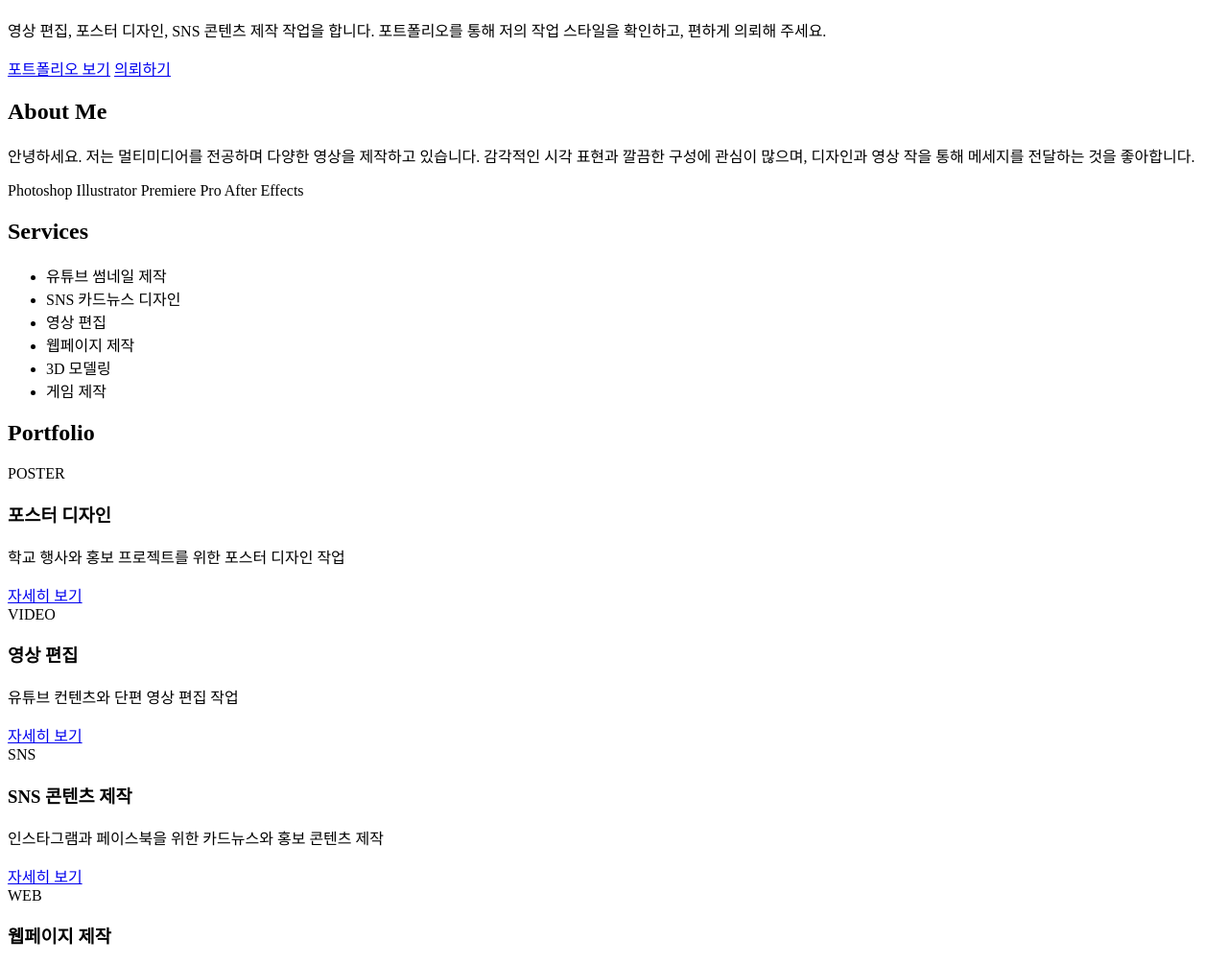
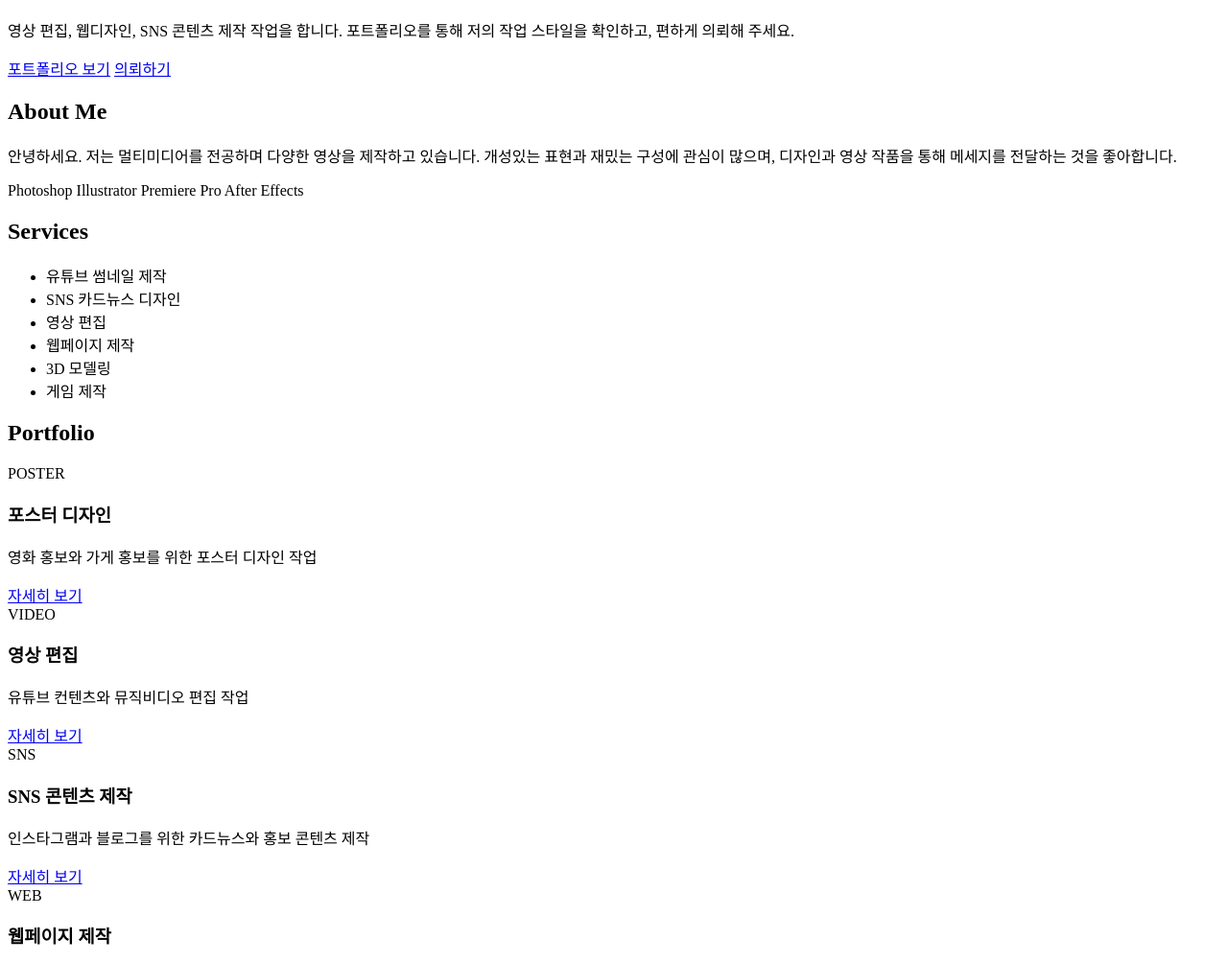
Before and after one commit to chaehyeon1007/myportfolio, a plain HTML site: page index.html in a window 1280 px wide. Shown: the part 270-1274 px from the top of the page at 96% size. Drawn offline with Linux system fonts and the light colour scheme.

Commit message:
Add files via upload

```diff
--- a/index.html
+++ b/index.html
@@ -20,7 +20,7 @@
     <div>
         <p>MULTIMEDEIA STUDENT</p>
         <h1>디자인과 영상으로<br> 아이디어를 표현합니다.</h1>
-        <p>영상 편집, 포스터 디자인, SNS 콘텐츠 제작 작업을 합니다. 포트폴리오를 통해 저의 작업 스타일을 확인하고, 편하게 의뢰해 주세요.</p>
+        <p>영상 편집, 웹디자인, SNS 콘텐츠 제작 작업을 합니다. 포트폴리오를 통해 저의 작업 스타일을 확인하고, 편하게 의뢰해 주세요.</p>
 
         <div>
             <a href="#">포트폴리오 보기</a>
@@ -32,7 +32,7 @@
     <section id="about">
         <h2>About Me</h2>
         <p>안녕하세요. 저는 멀티미디어를 전공하며 다양한 영상을 제작하고 있습니다.
-            감각적인 시각 표현과 깔끔한 구성에 관심이 많으며, 디자인과 영상 작을 통해 메세지를 전달하는 것을 좋아합니다.
+            개성있는 표현과 재밌는 구성에 관심이 많으며, 디자인과 영상 작품을 통해 메세지를 전달하는 것을 좋아합니다.
         </p>
 
         <div>
@@ -62,14 +62,14 @@
             <div class="card">
                 <div>POSTER</div>
                 <h3>포스터 디자인</h3>
-                <p>학교 행사와 홍보 프로젝트를 위한 포스터 디자인 작업</p>
+                <p>영화 홍보와 가게 홍보를 위한 포스터 디자인 작업</p>
                 <a href="#">자세히 보기</a>
             </div>
 
             <div class="card">
                 <div>VIDEO</div>
                 <h3>영상 편집</h3>
-                <p>유튜브 컨텐츠와 단편 영상 편집 작업</p>
+                <p>유튜브 컨텐츠와 뮤직비디오 편집 작업</p>
                 <a href="#">자세히 보기</a>
             </div>
 
@@ -77,7 +77,7 @@
                 <div class="card">
                 <div>SNS</div>
                 <h3>SNS 콘텐츠 제작</h3>
-                <p>인스타그램과 페이스북을 위한 카드뉴스와 홍보 콘텐츠 제작</p>
+                <p>인스타그램과 블로그를 위한 카드뉴스와 홍보 콘텐츠 제작</p>
                 <a href="#">자세히 보기</a>
             </div>
 
@@ -104,7 +104,7 @@
             <label for="type">의뢰 종류</label>
             <select name="type">
                 <option>썸네일 제작</option>
-                <option>포스터 디자인</option>
+                <option>웹디자인</option>
                 <option>영상 편집</option>
                 <option>웹페이지 제작</option>
             </select>
```
